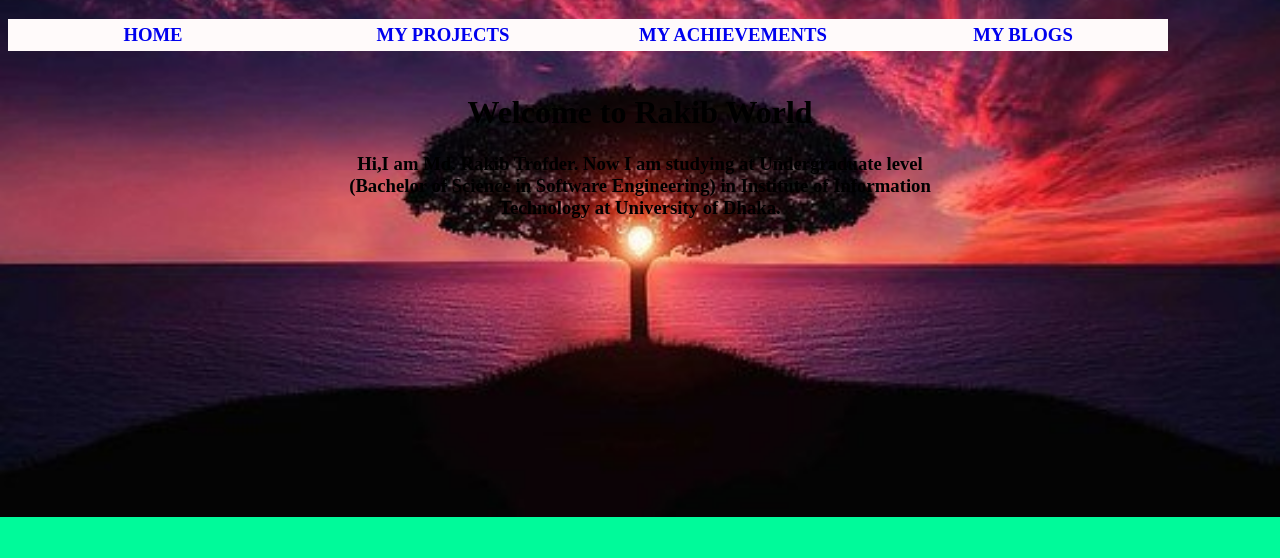
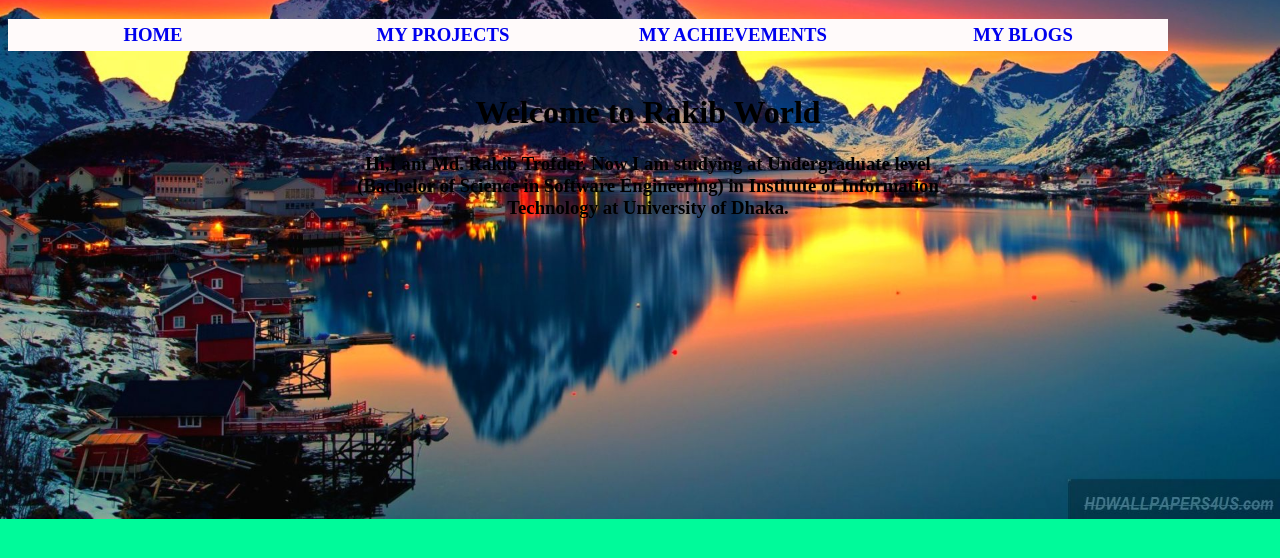
Before and after one commit to rakib3004/rakib3004.github.io, a website: page index.html in a window 1280 px wide. Drawn offline with Linux system fonts and the light colour scheme.

Commit message:
add new image in font2.0

```diff
--- a/index.html
+++ b/index.html
@@ -14,11 +14,11 @@
 
     }
     body {
-      background-image: url("wallpaper.jpg");
+      background-image: url("nature.jpg");
 
       /* Full height */
       height: 100%;
-
+width: 100%;
       /* Center and scale the image nicely */
       background-position: center;
       background-repeat: no-repeat;
@@ -63,7 +63,7 @@
 
 <h1>Welcome to Rakib World</h1>
 
-<h3>Hi,I am Md. Rakib Trofder. Now I am studying at Undergraduate level<br>
+<h3 >Hi,I am Md. Rakib Trofder. Now I am studying at Undergraduate level<br>
   (Bachelor of Science in Software Engineering) in Institute of Information<br>
   Technology at University of Dhaka. <br>
 </h3>
```
Also changed, not shown: nature.jpg (added).
